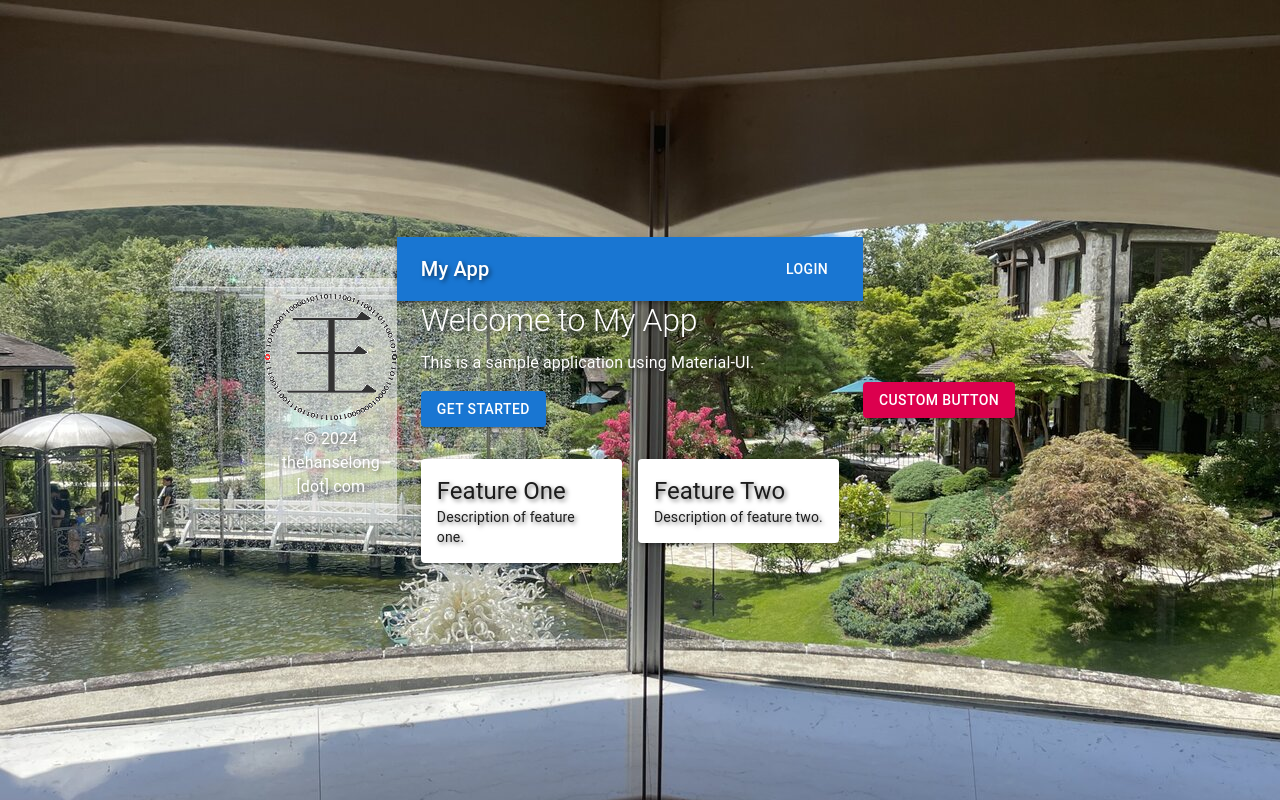
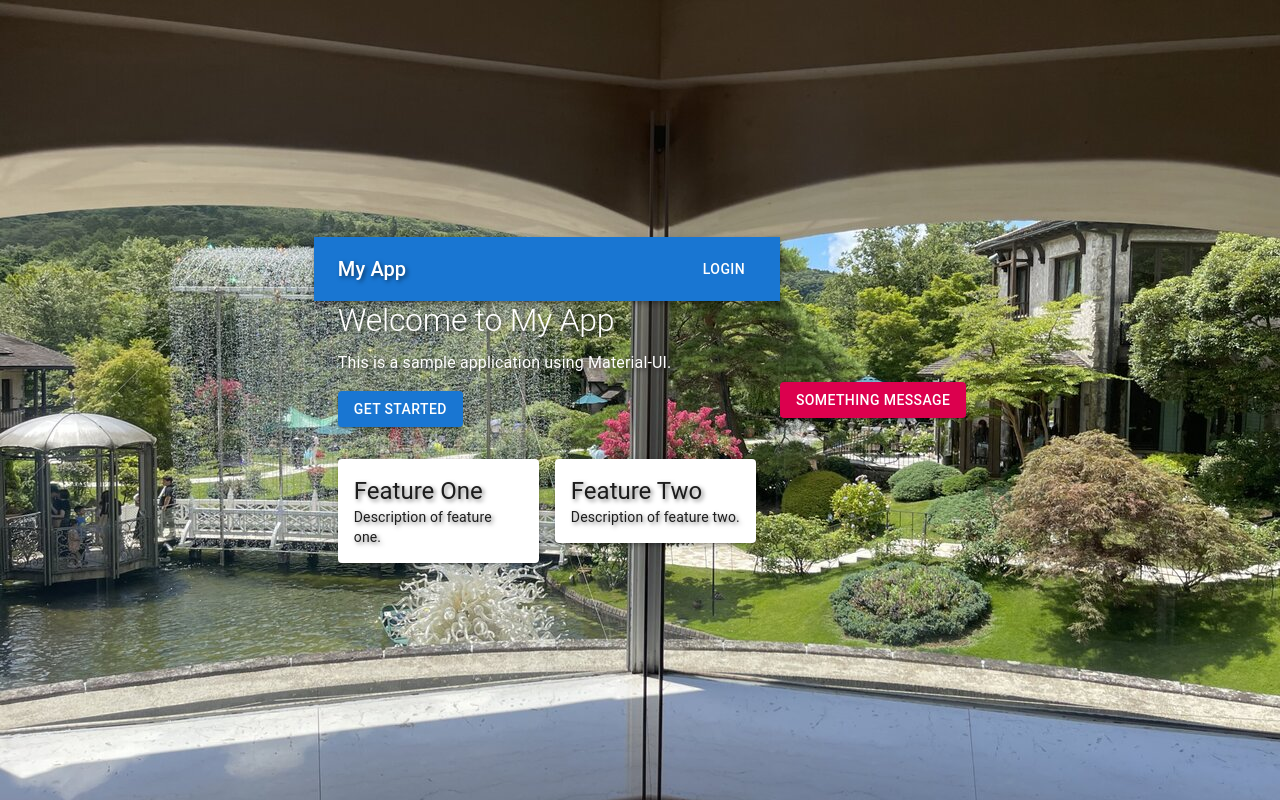
Before and after one commit to hanselong/hanselong.github.io, a React (Create React App) app: page / in a window 1280 px wide. Built offline with nearby package versions, Linux system fonts and the light colour scheme.

Commit message:
page switching experimentation

```diff
--- a/src/App.tsx
+++ b/src/App.tsx
@@ -1,11 +1,11 @@
 import React, { useState, useEffect } from 'react';
-import logo from './img/ong_red_0_black.gif';
 import img1 from './bg/IMG1.jpg';
 import img2 from './bg/IMG2.jpg';
 import img3 from './bg/IMG3.jpg';
 import './App.css';
 import { BrowserRouter as Router, Routes, Route } from 'react-router-dom';
 import Home from './pages/Home';
+import TestPage from './pages/test';
 import { Button } from '@mui/material';
 
 
@@ -21,6 +21,12 @@ const App: React.FC = () => {
   // Took some effort to get it to work the way I want it, but it's a learning experience.
   const [currentImageIndex, setCurrentImageIndex] = useState<number>(0);
 
+  // Active setter for message
+  const [message, setMessage] = useState<String> ("Something message");
+
+  // Active setter for page to show
+  const [activePage, setActivePage] = useState<String>("");
+
   useEffect(() => {
     const interval = setInterval(() => {
       setCurrentImageIndex((prevIndex) => (prevIndex + 1) % images.length);
@@ -31,28 +37,20 @@ const App: React.FC = () => {
 
   const currentImage = images[currentImageIndex];
 
+  var handleClick = () => {
+    setActivePage("test");
+  };
+
   return (
     <div className="background" style={{ backgroundImage: `url(${currentImage})` }}>
-    <div className="App">
-      <p></p>
-      <img src={logo} className="App-logo" alt="logo" />
-        <br/>
-          &copy; 2024
-        <br/>
-          thehanselong
-        <br />
-         [dot] com
-        <br />
-          &nbsp;
-      </div>
       <Router>
       <Routes>
-        <Route path="/" element={<Home />} />
+        <Route path="/" element={activePage === "test" ? <TestPage /> : <Home />} />
       </Routes>
     </Router>
 
-    <Button variant="contained" sx={{ backgroundColor: 'secondary.main' }}>
-      Custom Button
+    <Button onClick={handleClick} variant="contained" sx={{ backgroundColor: 'secondary.main' }}>
+      {message}
     </Button>
 
 
--- /dev/null
+++ b/src/pages/test.tsx
@@ -0,0 +1,23 @@
+// src/pages/test.tsx
+import React from 'react';
+import logo from '../img/ong_red_0_black.gif';
+
+
+const Home: React.FC = () => {
+  return (
+    <div className="App">
+      <p></p>
+      <img src={logo} className="App-logo" alt="logo" />
+        <br/>
+          &copy; 2024
+        <br/>
+          thehanselong
+        <br />
+         [dot] com
+        <br />
+          &nbsp;
+      </div>
+  );
+};
+
+export default Home;
```
